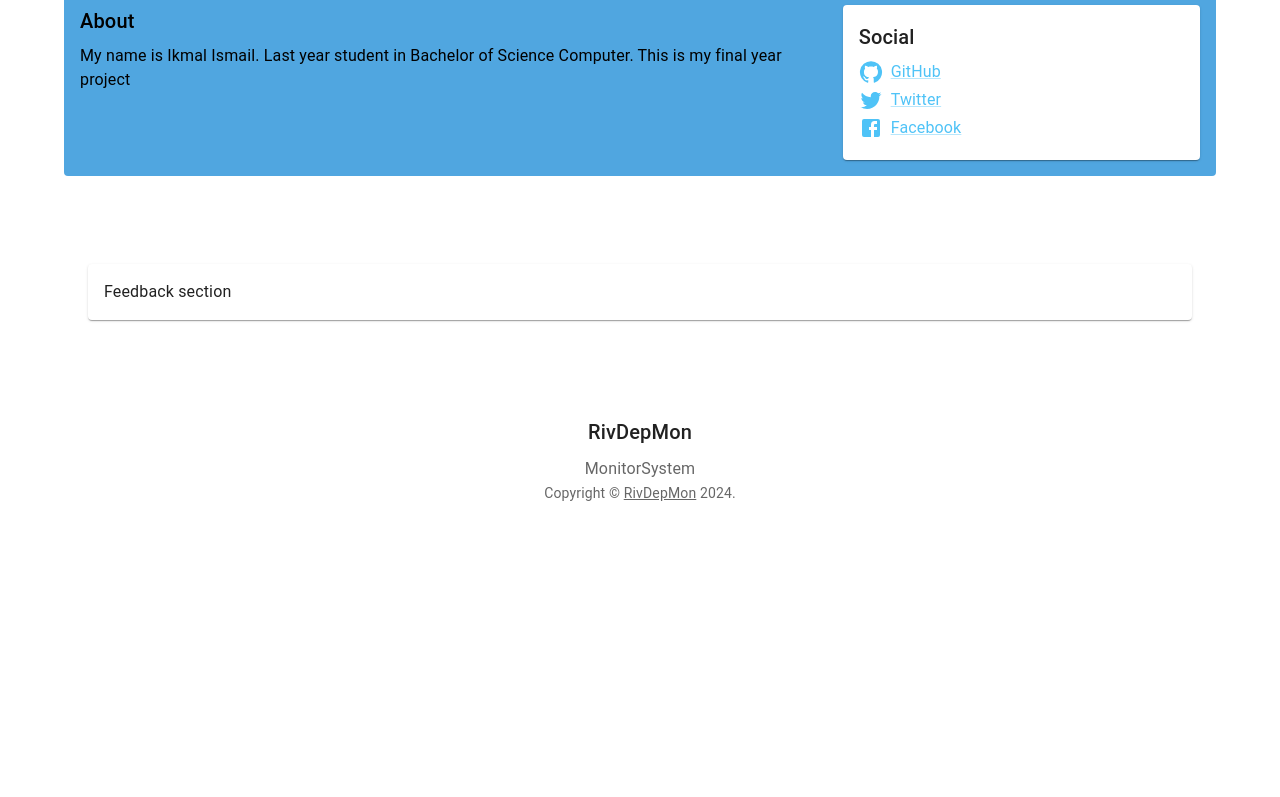
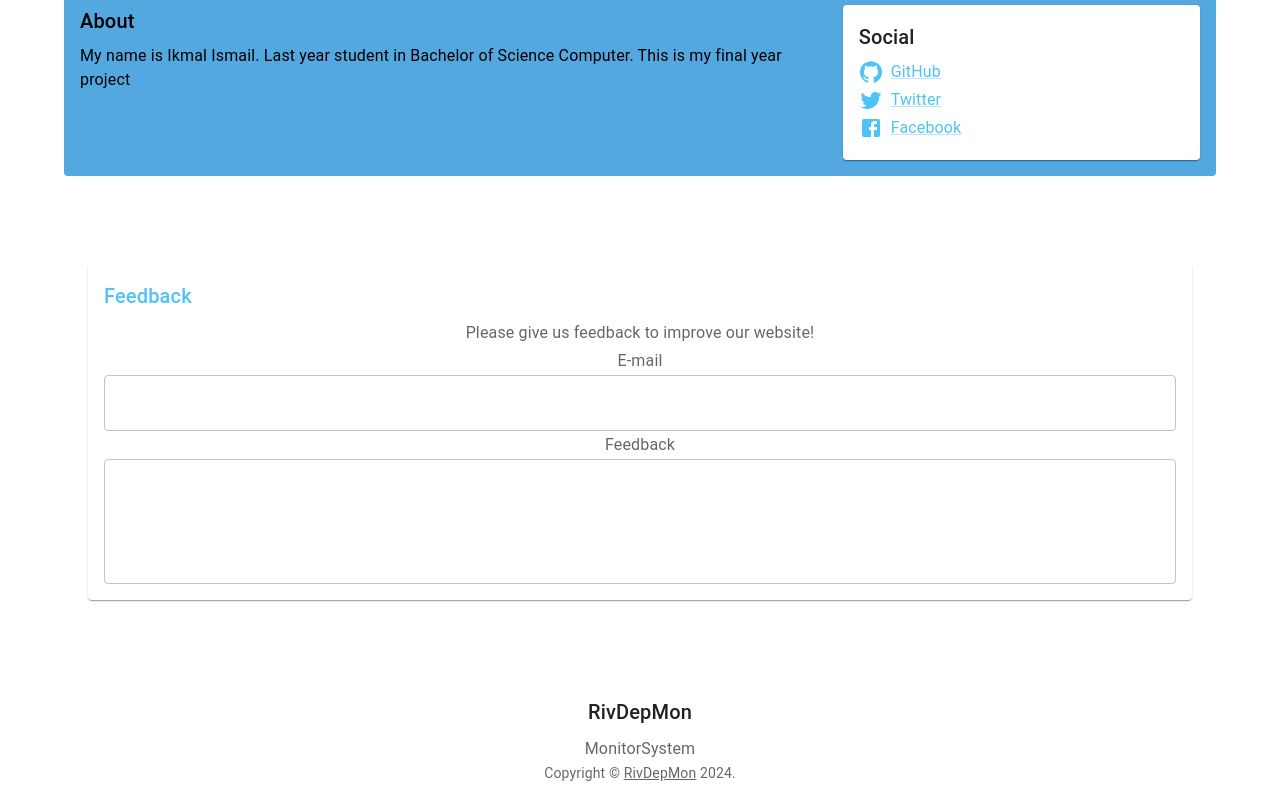
Before and after one commit to ikmalismail17/FrontendJS, a React (Vite) app: page / in a window 1280 px wide. Shown: the part 1787-2584 px from the top of the page. Before the commit the page ends 2338 px from the top, so only its background shows below. Built offline with nearby package versions, Linux system fonts and the light colour scheme; no server answers.

Commit message:
insert feedback form

```diff
--- a/src/App.tsx
+++ b/src/App.tsx
@@ -233,7 +233,7 @@ function AppContent() {
     default:
       mainContent = (
         <>
-          <Container maxWidth="lg" id="mainpost">
+          <Container maxWidth="lg" id="mainpost" >
             <Header title="Monitoring System" sections={sections} toggleColorMode={toggleColorMode} />
             <main>
               <MainFeaturedPost post={mainFeaturedPost}/>
--- a/src/components/FeedBack.tsx
+++ b/src/components/FeedBack.tsx
@@ -4,7 +4,9 @@ import Container from '@mui/material/Container';
 // import Typography from '@mui/material/Typography';
 // import Link from '@mui/material/Link';
 import Paper from '@mui/material/Paper';
-
+import Title from './Title';
+import Typography from '@mui/material/Typography';
+import TextField from '@mui/material/TextField'; // Import TextField component from MUI
 
 export default function Footer() {
 
@@ -18,7 +20,24 @@ export default function Footer() {
           flexDirection: 'column',
           }}
         >
-        Feedback section
+        <Title>Feedback</Title>
+        <Typography variant="subtitle1" align="center" color="text.secondary" component="p">
+          Please give us feedback to improve our website!
+        </Typography>
+        <Typography variant="subtitle1" align="center" color="text.secondary" component="p">E-mail</Typography>
+        <TextField
+          id="email"
+          name='email'
+          variant="outlined"
+        />
+        <Typography variant="subtitle1" align="center" color="text.secondary" component="p">Feedback</Typography>
+        <TextField
+          id="feedback"
+          name='feedback'
+          multiline
+          rows={4}
+          variant="outlined"
+        />
         </Paper>
       </Container>
     </Box>
--- a/src/components/Footer.tsx
+++ b/src/components/Footer.tsx
@@ -8,7 +8,7 @@ function Copyright() {
   return (
     <Typography variant="body2" color="text.secondary" align="center">
       {'Copyright © '}
-      <Link color="inherit" href="https://mui.com/">
+      <Link color="inherit" href="https://rivdepmon.vercel.app/">
         RivDepMon
       </Link>{' '}
       {new Date().getFullYear()}
```
